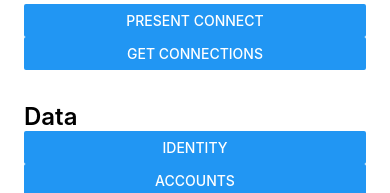
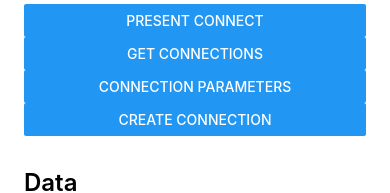
Before and after one commit to dapi-co/connect-react-native, a React Native app in the folder example/: screen / in a window 390 px wide. Shown: the part 283-476 px from the top of the page. Built offline with nearby package versions, Linux system fonts and the light colour scheme.

Commit message:
SDKS-53 Allow clients to get access to connection params

```diff
--- a/example/App.js
+++ b/example/App.js
@@ -29,6 +29,7 @@ import {Header, Colors} from 'react-native/Libraries/NewAppScreen';
 
 const {DapiConnectManager} = NativeModules;
 const dapiConnectManagerEmitter = new NativeEventEmitter(DapiConnectManager);
+let params = null;
 
 async function startDapi() {
   let configs = generateConfigs('ABC');
@@ -262,8 +263,10 @@ async function clientUserID() {
 async function getParameters() {
   var connections = await Dapi.instance.getConnections();
   if (connections.length > 0) {
-    var params = await connections[0].getParameters();
-    console.log('connection params: ', params);
+    params = await connections[0].getParameters();
+    const jsonParams = JSON.parse(params);
+    var prettyParams = JSON.stringify(jsonParams, null, 2);
+    console.log('connection params:\n', prettyParams);
   }
 }
 
@@ -305,6 +308,11 @@ const App: () => React$Node = () => {
             <Text style={styles.sectionTitle}>Connect</Text>
             <Button title="Present Connect" onPress={() => presentConnect()} />
             <Button title="Get Connections" onPress={() => getConnections()} />
+            <Button
+              title="Connection Parameters"
+              onPress={() => getParameters()}
+            />
+            <Button title="Create Connection" onPress={() => create()} />
           </View>
 
           <View style={styles.sectionContainer}>
```
Also changed, not shown: 3 other files (tests, documents, lock files or other folders).
